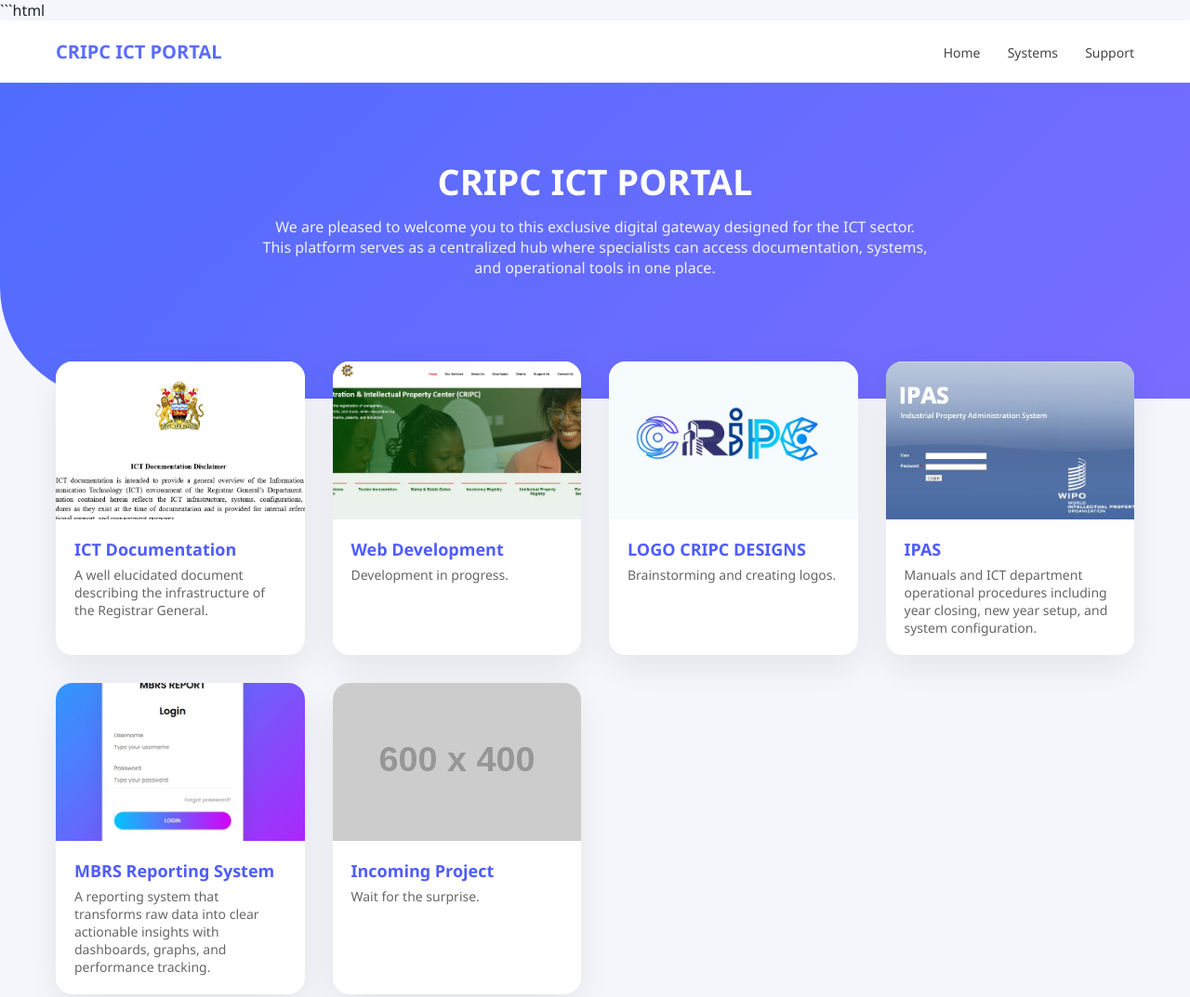
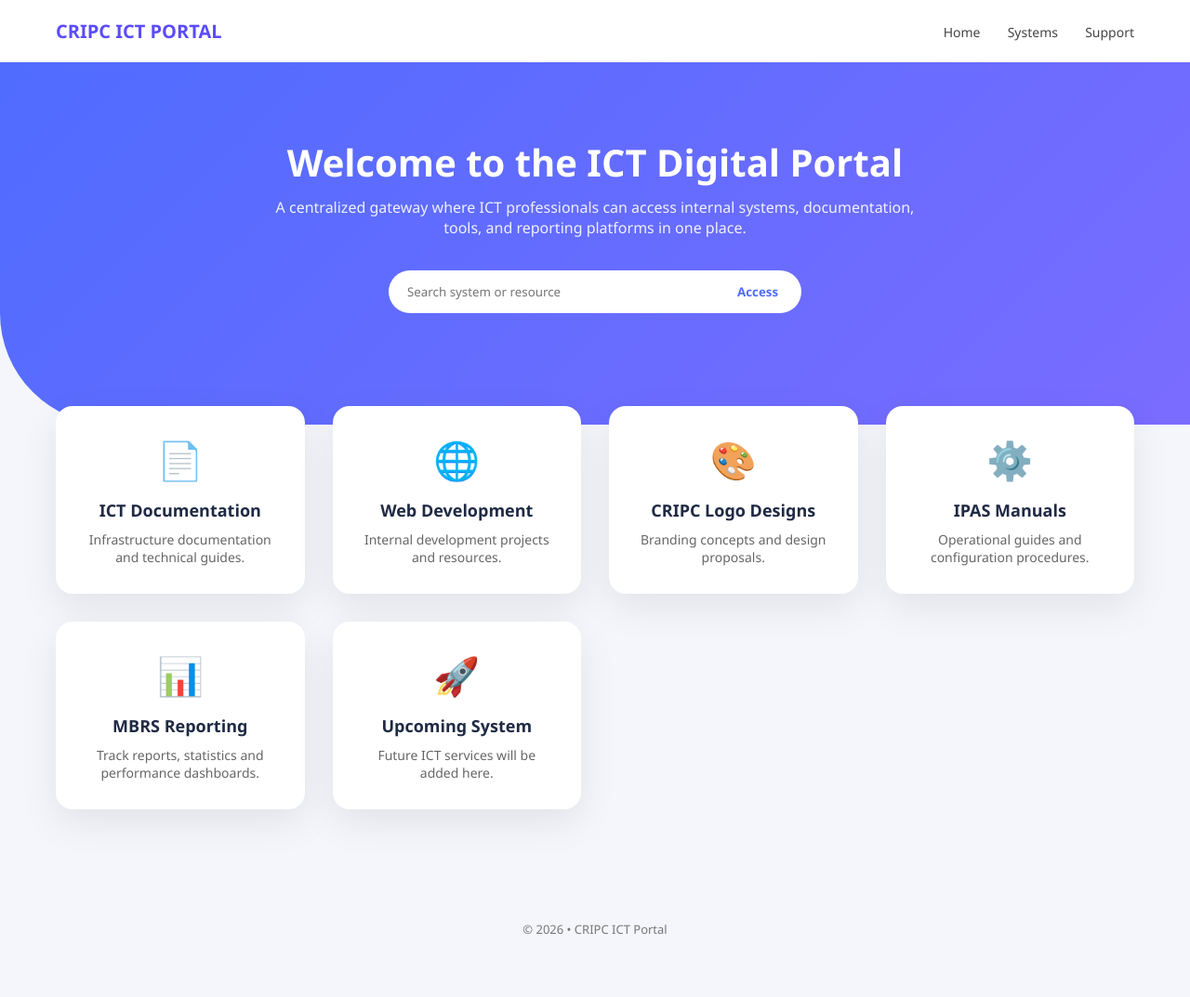
Before and after one commit to thokozanidatabase/ICT_PORTFOLIO, a plain HTML site: page index.html in a window 1280 px wide. Shown: the top 1073 px of the page at 93% size. After the commit the page ends 1029 px from the top, so only its background shows below. Drawn offline with Linux system fonts and the light colour scheme; placeholder pictures from the web are drawn by us.

Commit message:
Update index.html

````diff
--- a/index.html
+++ b/index.html
@@ -1,4 +1,3 @@
-```html
 <!DOCTYPE html>
 <html lang="en">
 <head>
@@ -9,11 +8,11 @@
 <style>
 
 :root{
---primary:#5a6cff;
---secondary:#7f6dff;
---bg:#f5f7fc;
+--primary:#5b4bff;
+--secondary:#7c6cff;
+--bg:#f4f6fb;
 --card:#ffffff;
---text:#1e2430;
+--text:#1f2a44;
 --shadow:0 15px 40px rgba(0,0,0,0.08);
 }
 
@@ -61,24 +60,50 @@ color:#444;
 
 .hero{
 background:linear-gradient(135deg,#4f6cff,#7a6cff);
-padding:80px 20px 130px;
+padding:80px 20px 120px;
 text-align:center;
 color:white;
 border-bottom-left-radius:120px;
 }
 
 .hero h1{
-font-size:38px;
-margin-bottom:12px;
+font-size:40px;
+margin-bottom:10px;
 }
 
 .hero p{
-max-width:720px;
+max-width:700px;
 margin:auto;
 opacity:.9;
 }
 
-/* GRID */
+/* PORTAL SEARCH */
+
+.portal-box{
+margin-top:35px;
+display:flex;
+justify-content:center;
+}
+
+.portal-box input{
+width:350px;
+padding:14px 20px;
+border:none;
+border-radius:40px 0 0 40px;
+outline:none;
+}
+
+.portal-box button{
+padding:14px 25px;
+border:none;
+background:white;
+color:#4f6cff;
+font-weight:600;
+border-radius:0 40px 40px 0;
+cursor:pointer;
+}
+
+/* SYSTEM GRID */
 
 .container{
 max-width:1200px;
@@ -86,71 +111,41 @@ margin:auto;
 padding:60px 20px;
 }
 
-.projects{
+.systems{
 display:grid;
-grid-template-columns:repeat(auto-fit,minmax(260px,1fr));
+grid-template-columns:repeat(auto-fit,minmax(220px,1fr));
 gap:30px;
-margin-top:-100px;
+margin-top:-80px;
 }
 
-/* CARD */
+/* SYSTEM CARD */
 
-.project-card{
+.system-card{
 background:var(--card);
+padding:30px;
 border-radius:18px;
-overflow:hidden;
+text-align:center;
 box-shadow:var(--shadow);
-transition:0.35s;
+transition:.35s;
 }
 
-.project-card:hover{
-transform:translateY(-10px);
-box-shadow:0 25px 60px rgba(0,0,0,0.12);
+.system-card:hover{
+transform:translateY(-8px);
+box-shadow:0 20px 50px rgba(0,0,0,0.12);
 }
 
-/* IMAGE */
-
-.project-image{
-position:relative;
+.icon{
+font-size:40px;
+margin-bottom:15px;
+color:var(--primary);
 }
 
-.project-image img{
-width:100%;
-height:170px;
-object-fit:cover;
+.system-card h3{
+font-size:18px;
+margin-bottom:10px;
 }
 
-.project-image::after{
-content:"Open System";
-position:absolute;
-inset:0;
-background:rgba(80,90,255,.8);
-display:flex;
-align-items:center;
-justify-content:center;
-color:white;
-font-weight:600;
-opacity:0;
-transition:.3s;
-}
-
-.project-image:hover::after{
-opacity:1;
-}
-
-/* CONTENT */
-
-.project-content{
-padding:20px;
-}
-
-.project-content h3{
-margin-bottom:6px;
-font-size:18px;
-color:#4f5cff;
-}
-
-.project-content p{
+.system-card p{
 font-size:14px;
 color:#666;
 }
@@ -181,150 +176,114 @@ color:#777;
 </div>
 </div>
 
-
 <!-- HERO -->
 
 <section class="hero">
 
-<h1>CRIPC ICT PORTAL</h1>
+<h1>Welcome to the ICT Digital Portal</h1>
 
 <p>
-We are pleased to welcome you to this exclusive digital gateway designed for the ICT sector.
-This platform serves as a centralized hub where specialists can access documentation,
-systems, and operational tools in one place.
+A centralized gateway where ICT professionals can access internal systems,
+documentation, tools, and reporting platforms in one place.
 </p>
+
+<div class="portal-box">
+<input placeholder="Search system or resource">
+<button>Access</button>
+</div>
 
 </section>
 
+<!-- SYSTEM CARDS -->
 
-<!-- SYSTEMS -->
+<div class="container">
 
-<main class="container">
+<div class="systems">
 
-<section class="projects">
+<a href="https://docs.google.com/document/d/1n0Z-TF__A0CyfQdaGW_OrzgVt3DK7xbs9W_VKFPJLdU/edit?usp=sharing" class="system-card">
 
+<div class="icon">📄</div>
 
-<!-- PROJECT 1 -->
+<h3>ICT Documentation</h3>
 
-<a href="https://docs.google.com/document/d/1n0Z-TF__A0CyfQdaGW_OrzgVt3DK7xbs9W_VKFPJLdU/edit?usp=sharing" target="_blank" class="project-card">
-
-<div class="project-image">
-<img src="project1.jpg" alt="Project 1">
-</div>
-
-<div class="project-content">
-<h3>ICT Documentation</h3>
 <p>
-A well elucidated document describing the infrastructure of the Registrar General.
+Infrastructure documentation and technical guides.
 </p>
-</div>
 
 </a>
 
 
-<!-- PROJECT 2 -->
+<a href="web/index.html" class="system-card">
 
-<a href="web/index.html" target="_self" class="project-card">
+<div class="icon">🌐</div>
 
-<div class="project-image">
-<img src="project2.jpg" alt="Project 2">
-</div>
+<h3>Web Development</h3>
 
-<div class="project-content">
-<h3>Web Development</h3>
-<p>Development in progress.</p>
-</div>
+<p>
+Internal development projects and resources.
+</p>
 
 </a>
 
 
-<!-- PROJECT 3 -->
+<a href="logo/index.html" class="system-card">
 
-<a href="logo/index.html" target="_self" class="project-card">
+<div class="icon">🎨</div>
 
-<div class="project-image">
-<img src="project3.jpg" alt="Project 3">
-</div>
+<h3>CRIPC Logo Designs</h3>
 
-<div class="project-content">
-<h3>LOGO CRIPC DESIGNS</h3>
-<p>Brainstorming and creating logos.</p>
-</div>
+<p>
+Branding concepts and design proposals.
+</p>
 
 </a>
 
 
-<!-- PROJECT 4 -->
+<a href="workspace.html" class="system-card">
 
-<a href="workspace.html" target="_blank" class="project-card">
+<div class="icon">⚙️</div>
 
-<div class="project-image">
-<img src="project4.jpg" alt="Project 4">
-</div>
-
-<div class="project-content">
-<h3>IPAS</h3>
+<h3>IPAS Manuals</h3>
 
 <p>
-Manuals and ICT department operational procedures including
-year closing, new year setup, and system configuration.
+Operational guides and configuration procedures.
 </p>
-
-</div>
 
 </a>
 
 
-<!-- PROJECT 5 -->
+<a href="#" class="system-card">
 
-<a href="https://example.com/project5" target="_blank" class="project-card">
+<div class="icon">📊</div>
 
-<div class="project-image">
-<img src="project5.jpg" alt="Project 5">
-</div>
-
-<div class="project-content">
-
-<h3>MBRS Reporting System</h3>
+<h3>MBRS Reporting</h3>
 
 <p>
-A reporting system that transforms raw data into clear actionable
-insights with dashboards, graphs, and performance tracking.
+Track reports, statistics and performance dashboards.
 </p>
-
-</div>
 
 </a>
 
 
-<!-- PROJECT 6 -->
+<a href="#" class="system-card">
 
-<a href="https://example.com/project6" target="_blank" class="project-card">
+<div class="icon">🚀</div>
 
-<div class="project-image">
-<img src="https://via.placeholder.com/600x400" alt="Project 6">
-</div>
+<h3>Upcoming System</h3>
 
-<div class="project-content">
+<p>
+Future ICT services will be added here.
+</p>
 
-<h3>Incoming Project</h3>
-
-<p>Wait for the surprise.</p>
+</a>
 
 </div>
 
-</a>
-
-
-</section>
-
-</main>
-
+</div>
 
 <footer>
-© 2026 • DRG Portfolio
+© 2026 • CRIPC ICT Portal
 </footer>
 
 </body>
 </html>
-```
````
